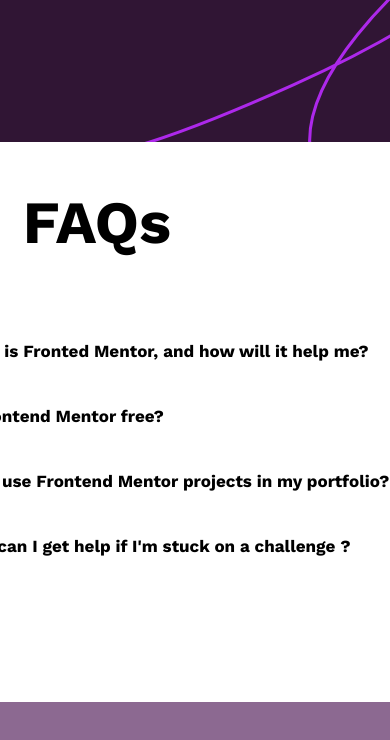
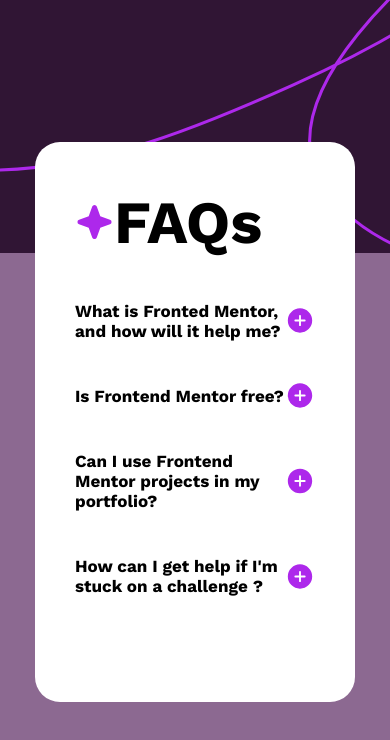
Before and after one commit to jorgearias2404/Challenge_FrontedMentor, a plain HTML site: page challenge_1/faq-accordion-main/index.html in a window 390 px wide. Drawn offline with nearby package versions, Linux system fonts and the light colour scheme.

Commit message:
Agregando el media querie

```diff
--- a/challenge_1/faq-accordion-main/css/style.css
+++ b/challenge_1/faq-accordion-main/css/style.css
@@ -74,3 +74,47 @@
   transition: max-height 0.3s ease-in-out;
   overflow: hidden;
 }
+
+@media(max-width:450px )
+{
+  #container{
+
+    position: fixed;
+    height: 30rem;
+    width: 15rem;
+    background-color: var(--White);
+    top: 50%;
+    left: 50%;
+    transform: translate(-50%, -50%);
+    border-radius: 25px;
+    padding: 40px;
+}
+#container p{
+  margin: 0px;
+  font-weight: 400;
+  font-size: 12px;
+}
+#titulo{
+    display: flex;
+    align-items: center; /* Alinea verticalmente los elementos */
+    height: 5rem;
+    justify-content: space-between;
+    width: 45%;
+    font-weight: 700;
+   font-size: 40px;
+}
+#titulo img{
+    width: 40px;
+    height: 40px;
+}
+#Questionary
+{
+  margin-top: 1rem;
+}
+.subtitle{
+    display: flex;
+    justify-content: space-between;
+    font-size: 17px;
+    font-weight: 600;
+}
+}
```
